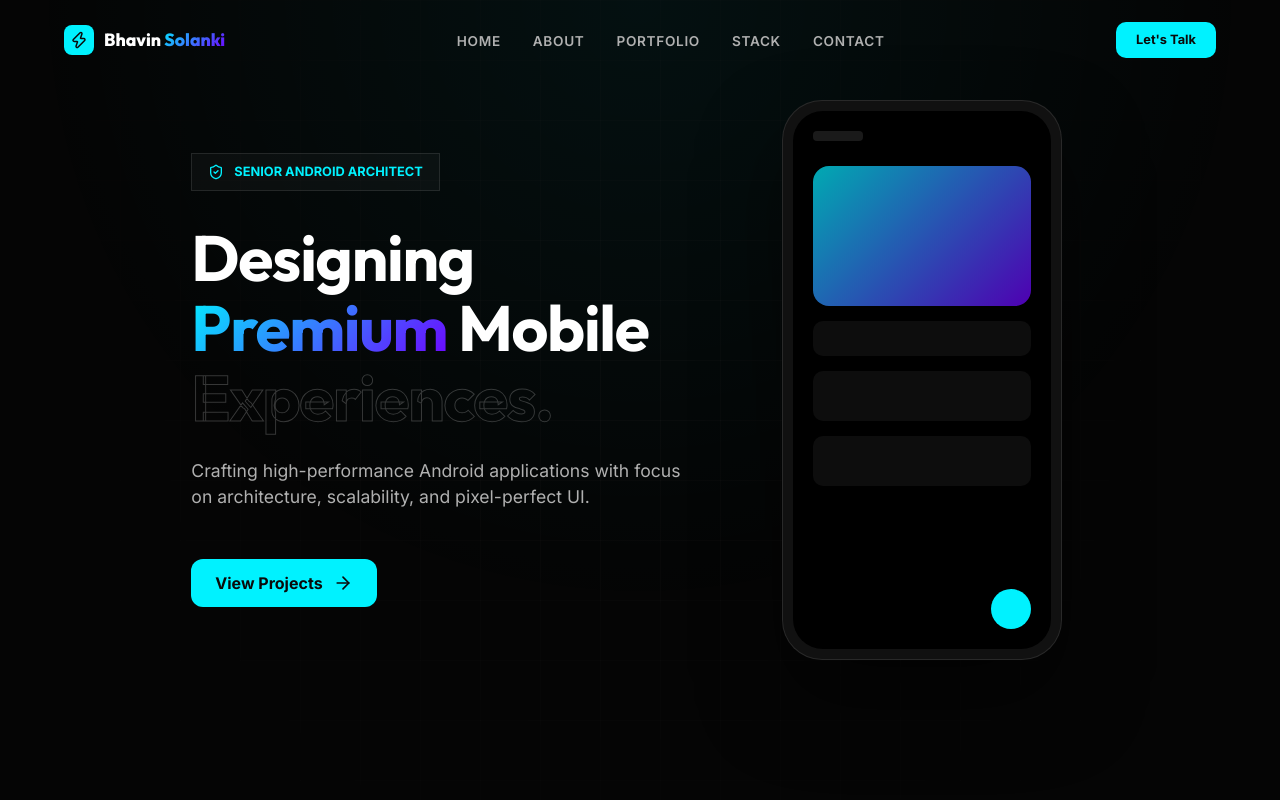
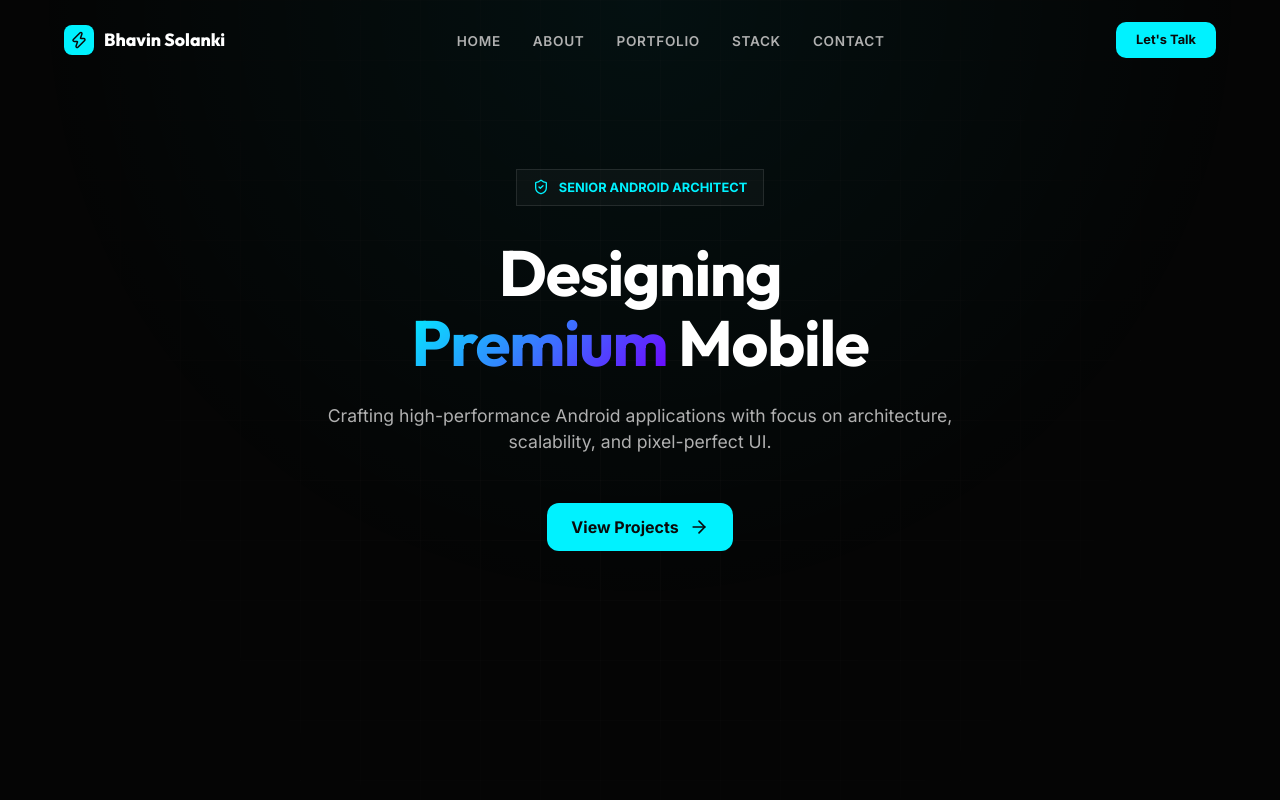
Before and after one commit to bhavien/website, a React (Vite) app: page / in a window 1280 px wide. Shown: the top 800 px of the page. Built offline with nearby package versions, Linux system fonts and the light colour scheme.

Commit message:
Simplify website: Remove unnecessary sections, center hero, and refine logo

```diff
--- a/src/App.jsx
+++ b/src/App.jsx
@@ -6,12 +6,9 @@ import About from './components/About';
 import Skills from './components/Skills';
 import Projects from './components/Projects';
 import Experience from './components/Experience';
-import FeatureSpotlight from './components/FeatureSpotlight';
-import Stats from './components/Stats';
 import MobileNav from './components/MobileNav';
 import Contact from './components/Contact';
 import Footer from './components/Footer';
-import CustomCursor from './components/CustomCursor';
 import AnimatedBackground from './components/AnimatedBackground';
 import SectionReveal from './components/SectionReveal';
 
@@ -37,8 +34,6 @@ function App() {
         <Skills />
         <Experience />
         <Projects />
-        <FeatureSpotlight />
-        <Stats />
         <Contact />
       </main>
 
--- a/src/components/Hero.jsx
+++ b/src/components/Hero.jsx
@@ -47,8 +47,7 @@ const Hero = () => {
           <motion.div variants={itemVariants}>
             <h1 className="heading-xl">
               Designing <br />
-              <span className="text-gradient">Premium</span> Mobile <br />
-              <span className="outline-text">Experiences.</span>
+              <span className="text-gradient">Premium</span> Mobile
             </h1>
           </motion.div>
 
@@ -68,22 +67,7 @@ const Hero = () => {
           </motion.div>
         </motion.div>
 
-        <div className="hero-visuals">
-          <div className="mockup-container">
-             <div className="mockup-frame">
-                <div className="mockup-inner">
-                  <div className="mockup-screen">
-                    <div className="status-bar"></div>
-                    <div className="header-sim"></div>
-                    <div className="card-sim"></div>
-                    <div className="card-sim row"></div>
-                    <div className="card-sim row"></div>
-                    <div className="fab-sim"></div>
-                  </div>
-                </div>
-             </div>
-          </div>
-        </div>
+
       </div>
 
       <style>{`
@@ -96,10 +80,10 @@ const Hero = () => {
         }
 
         .hero-container {
-          display: grid;
-          grid-template-columns: 1.2fr 0.8fr;
+          display: flex;
+          flex-direction: column;
           align-items: center;
-          gap: 4rem;
+          text-align: center;
         }
 
         .hero-badge {
@@ -122,7 +106,7 @@ const Hero = () => {
         }
 
         .hero-subtext {
-          max-width: 500px;
+          max-width: 650px;
           margin-bottom: 3rem;
           color: var(--text-secondary);
         }
@@ -130,50 +114,11 @@ const Hero = () => {
         .hero-actions {
           display: flex;
           gap: 1.5rem;
-        }
-
-        .hero-visuals {
-          display: flex;
           justify-content: center;
         }
 
-        .mockup-frame {
-          width: 280px;
-          height: 560px;
-          padding: 10px;
-          border-radius: 40px;
-          background: #111;
-          border: 1px solid rgba(255, 255, 255, 0.1);
-          box-shadow: 0 40px 80px rgba(0, 0, 0, 0.5);
-        }
-
-        .mockup-inner {
-          width: 100%;
-          height: 100%;
-          border-radius: 30px;
-          overflow: hidden;
-          background: #000;
-          position: relative;
-        }
-
-        .mockup-screen {
-          padding: 20px;
-          display: flex;
-          flex-direction: column;
-          gap: 15px;
-        }
-
-        .status-bar { height: 10px; width: 50px; background: rgba(255,255,255,0.1); border-radius: 4px; margin-bottom: 10px; }
-        .header-sim { height: 140px; width: 100%; background: linear-gradient(135deg, var(--accent-primary) 0%, var(--accent-secondary) 100%); border-radius: 16px; opacity: 0.7; }
-        .card-sim { height: 35px; width: 100%; background: rgba(255,255,255,0.05); border-radius: 10px; }
-        .card-sim.row { height: 50px; display: flex; gap: 8px; }
-        .fab-sim { position: absolute; bottom: 20px; right: 20px; width: 40px; height: 40px; background: var(--accent-primary); border-radius: 50%; }
-
         @media (max-width: 1100px) {
-          .hero-container { grid-template-columns: 1fr; text-align: center; }
-          .hero-content { display: flex; flex-direction: column; align-items: center; }
-          .hero-visuals { margin-top: 3rem; }
-          .mockup-frame { width: 240px; height: 480px; }
+          .hero-section { padding-top: 150px; }
         }
       `}</style>
     </section>
--- a/src/components/Navbar.jsx
+++ b/src/components/Navbar.jsx
@@ -21,7 +21,7 @@ const Navbar = () => {
           <div className="logo-icon">
             <Zap size={18} />
           </div>
-          <span className="logo-text">Bhavin<span className="text-gradient"> Solanki</span></span>
+          <span className="logo-text">Bhavin Solanki</span>
         </a>
 
         <ul className="nav-links">
```
